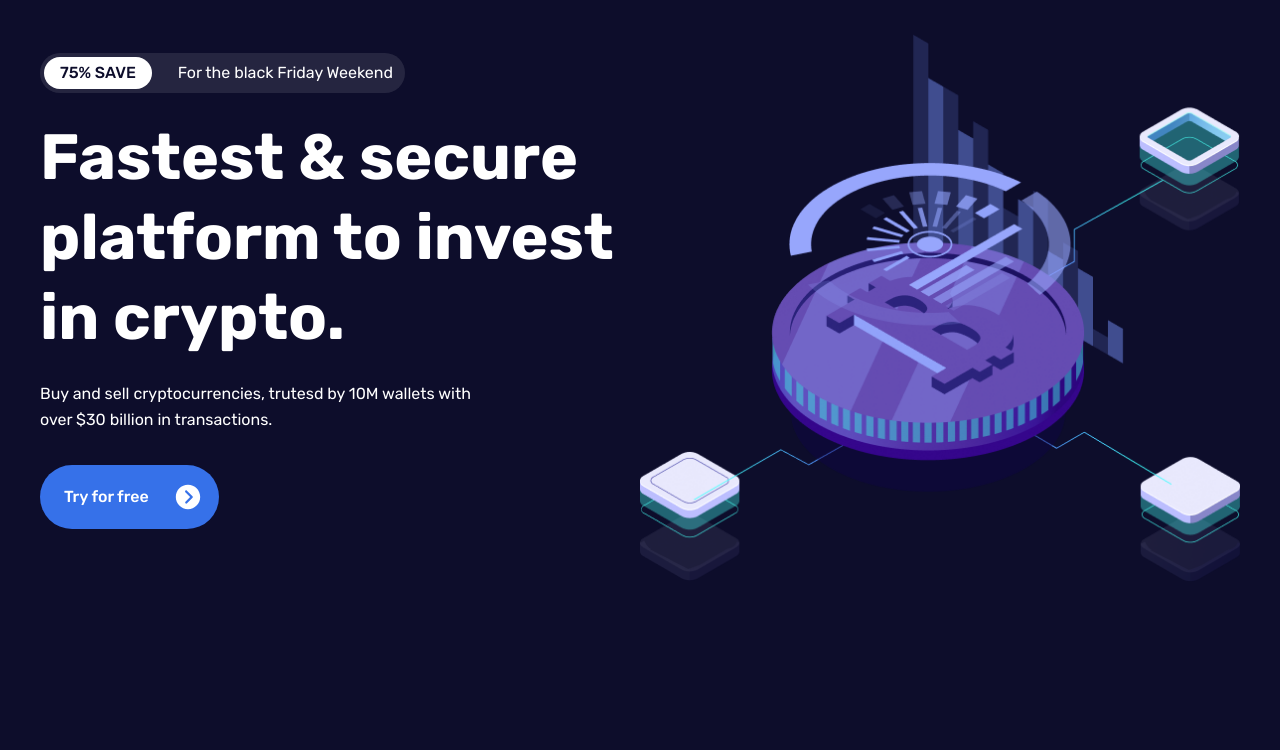
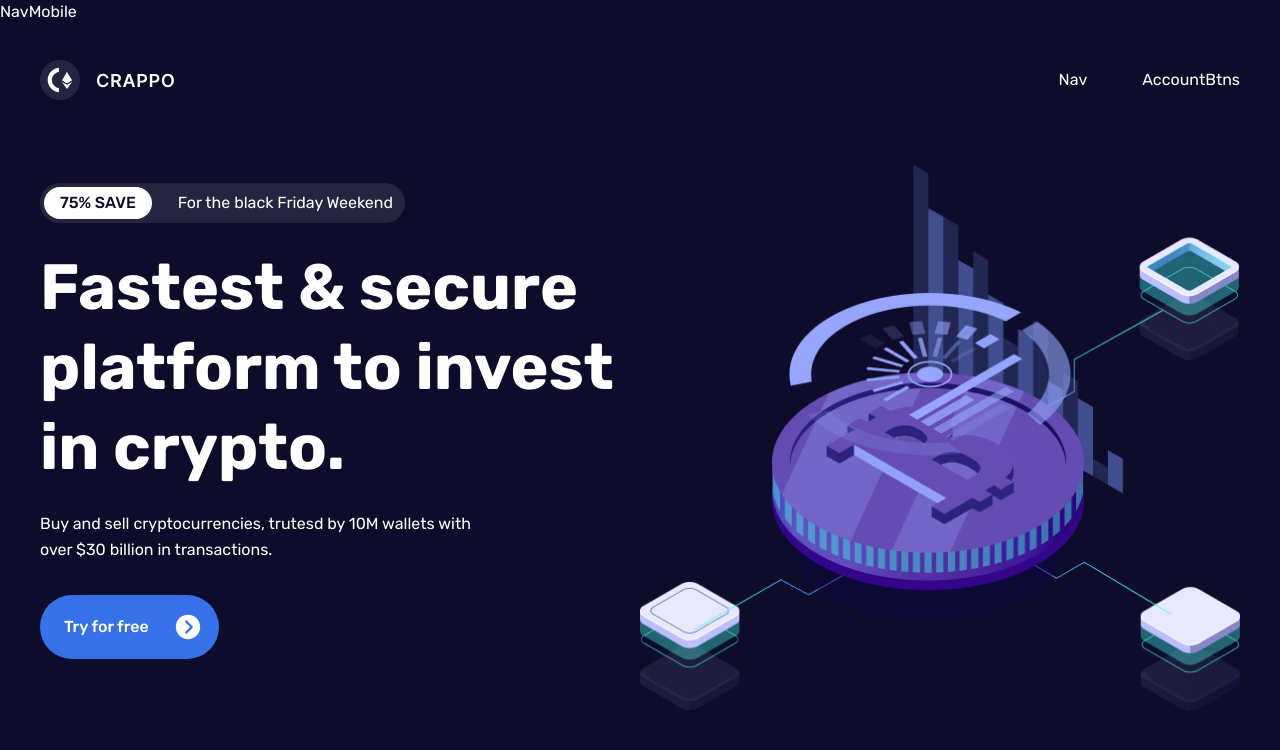
Before and after one commit to EkramH/crappo-cryptocurrency-website, a React (Create React App) app: page / in a window 1280 px wide. Shown: the top 750 px of the page. Built offline with nearby package versions, Linux system fonts and the light colour scheme.

Commit message:
header design

```diff
--- a/src/App.js
+++ b/src/App.js
@@ -1,10 +1,13 @@
-import { useEffect } from "react";
+import { useEffect, useState } from "react";
 import "./App.css";
 import Hero from "./components/Hero";
 import Aos from "aos";
 import "aos/dist/aos.css";
+import Header from "./components/Header";
+import NavMobile from "./components/NavMobile";
 
 function App() {
+  const [navMobile, setNavMobile] = useState(false);
   useEffect(() => {
     Aos.init({
       duration: 2500,
@@ -14,7 +17,11 @@ function App() {
 
   return (
     <div>
+      <Header />
       <Hero />
+      <div className="fixed z-10 top-0 h-full transition-all duration-200">
+        <NavMobile />
+      </div>
     </div>
   );
 }
--- /dev/null
+++ b/src/components/AccountBtns.js
@@ -0,0 +1,11 @@
+import React from "react";
+
+const AccountBtns = () => {
+  return (
+    <div>
+      <h2>AccountBtns</h2>
+    </div>
+  );
+};
+
+export default AccountBtns;
--- /dev/null
+++ b/src/components/Header.js
@@ -0,0 +1,31 @@
+import React from "react";
+import Logo from "../assets/img/logo.svg";
+import { CgMenuRight } from "react-icons/cg";
+import Nav from "./Nav";
+import AccountBtns from "./AccountBtns";
+
+const Header = () => {
+  return (
+    <header
+      className="py-[30px] lg:pt-[60px]"
+      data-aos="fade-down"
+      data-aos-delay="400"
+      data-aos-duration="2000"
+    >
+      <div className="container mx-auto flex items-center justify-between">
+        <a href="#">
+          <img src={Logo} alt="" />
+        </a>
+        <div className="hidden lg:flex gap-x-[55px]">
+          <Nav />
+          <AccountBtns />
+        </div>
+        <div className="lg:hidden cursor-pointer">
+          <CgMenuRight className="text-2xl" />
+        </div>
+      </div>
+    </header>
+  );
+};
+
+export default Header;
--- /dev/null
+++ b/src/components/Nav.js
@@ -0,0 +1,11 @@
+import React from "react";
+
+const Nav = () => {
+  return (
+    <div>
+      <h2>Nav</h2>
+    </div>
+  );
+};
+
+export default Nav;
--- /dev/null
+++ b/src/components/NavMobile.js
@@ -0,0 +1,11 @@
+import React from "react";
+
+const NavMobile = () => {
+  return (
+    <div>
+      <h2>NavMobile</h2>
+    </div>
+  );
+};
+
+export default NavMobile;
```
